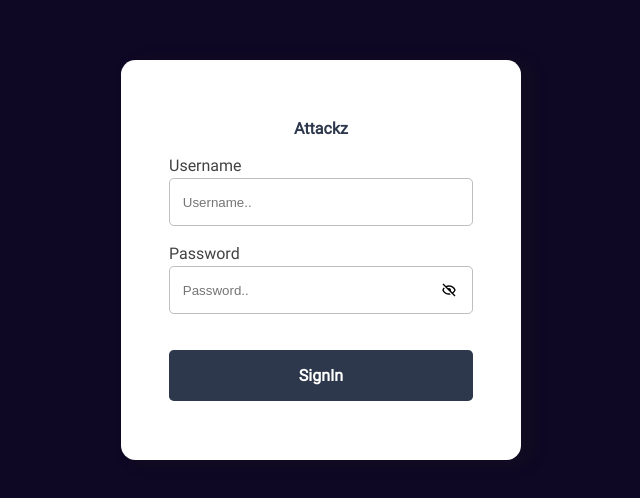
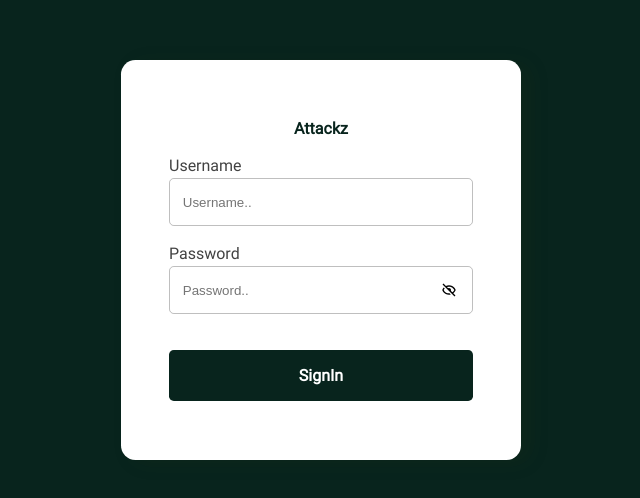
Before and after one commit to Senom-Dot/adm-dashboard, a React (Create React App) app: page / in a window 1280 px wide. Shown: the part 140-638 px from the top of the page, without its empty margins (319-959 px from the left). Built offline with nearby package versions, Linux system fonts and the light colour scheme.

Commit message:
chore: change global colors

```diff
--- a/src/styles/GlobalStyle.js
+++ b/src/styles/GlobalStyle.js
@@ -16,9 +16,9 @@ export const GlobalStyle = createGlobalStyle`
     }
 
     :root {
-        --background: #0e0824;
-        --title-color: #2E384D;
-        --button-color: #2e384d;
+        --background: #08241d;
+        --title-color: #08241d;
+        --button-color: #08241d;
         --white: #ffffff;
     }
 
```
